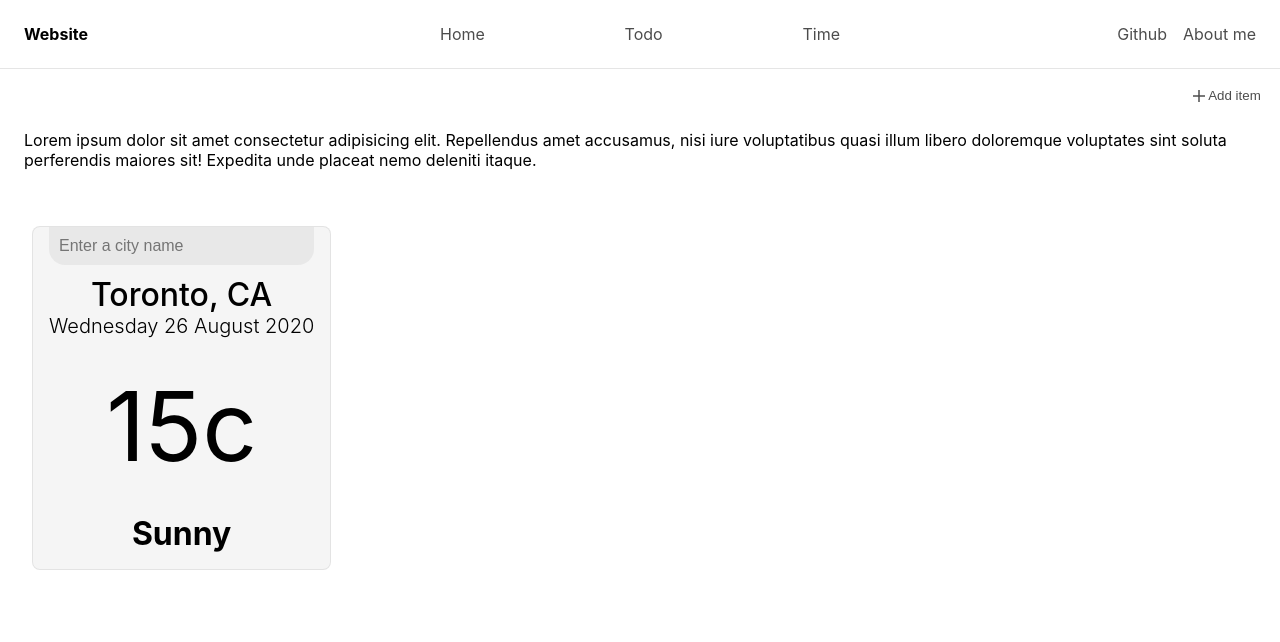
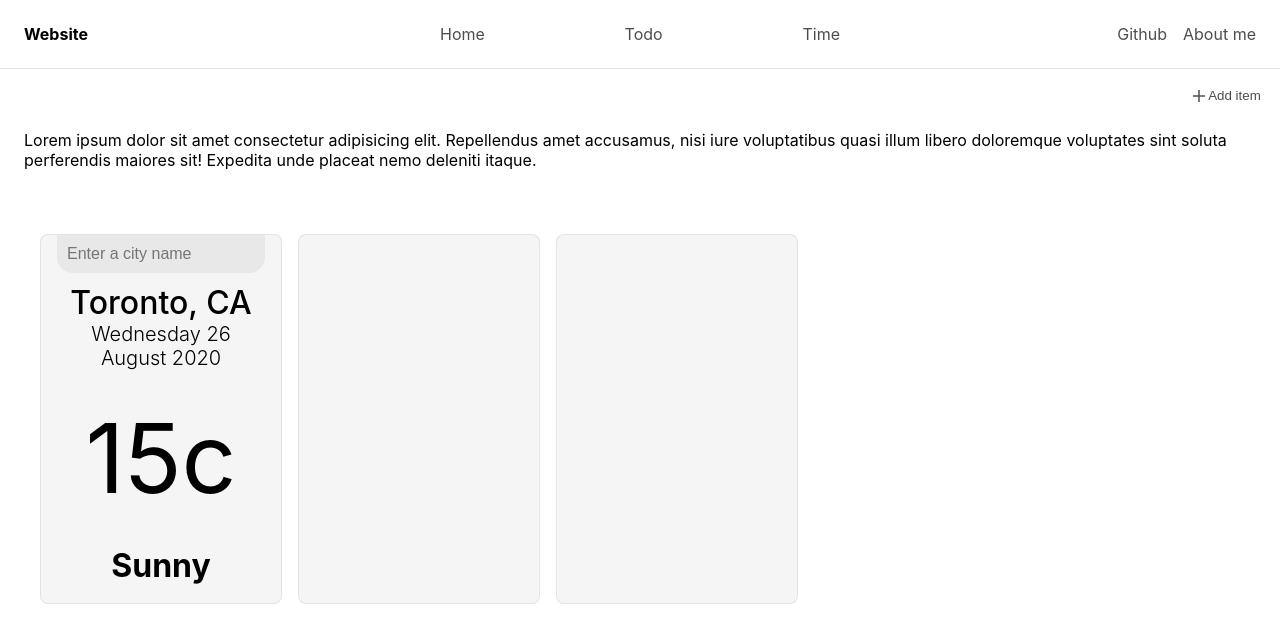
Before and after one commit to feiyangfan/my-task-management, a React (Create React App) app in the folder frontend/: page / in a window 1280 px wide. Shown: the top 642 px of the page. Built offline with nearby package versions, Linux system fonts and the light colour scheme.

Commit message:
add homepage that display several cards

```diff
--- a/frontend/src/components/home/Home.css
+++ b/frontend/src/components/home/Home.css
@@ -5,7 +5,9 @@
 }
 
 .home-card {
-  width: auto;
+  width: 15rem;
+  height: 23rem;
+  margin: 0.5rem;
   border-radius: 8px 8px 8px 8px;
   border: 1px solid rgba(220, 220, 220, 0.7);
   background-color: rgba(220, 220, 220, 0.3);
--- a/frontend/src/components/home/Home.js
+++ b/frontend/src/components/home/Home.js
@@ -1,13 +1,16 @@
 import React from "react";
 import Weather from "./Weather";
 import "./Home.css";
+import Card from "../Card";
 
 const Home = () => {
   return (
     <div className="home">
-      <div className="home-card">
-        <Weather />
-      </div>
+      <Card content={Weather}></Card>
+
+      <div className="home-card"></div>
+
+      <div className="home-card"></div>
     </div>
   );
 };
```
